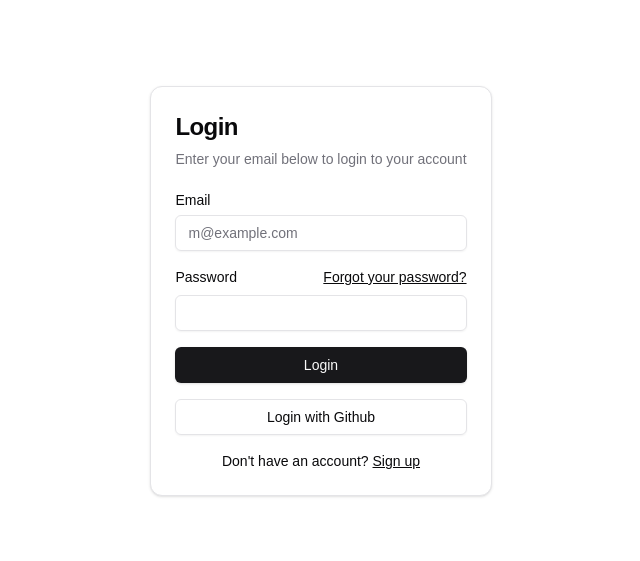
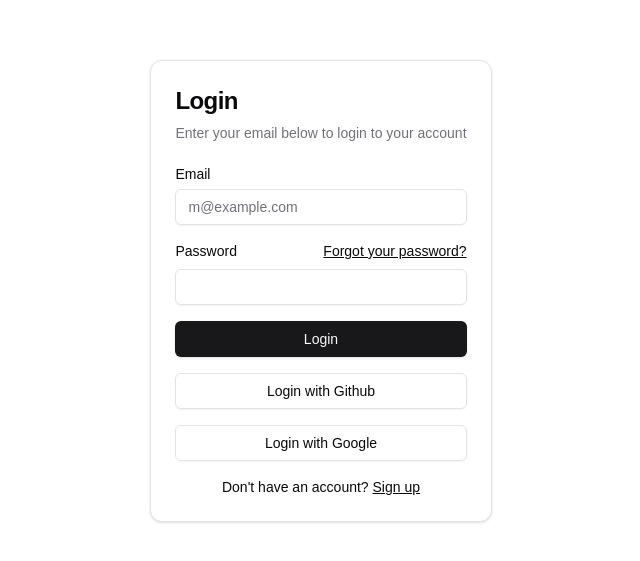
Before and after one commit to Tataro/court-back, a Next.js app: page /login in a window 1280 px wide. Shown: the part 109-670 px from the top of the page, without its empty margins (319-959 px from the left). Built offline with nearby package versions, Linux system fonts and the light colour scheme.

Commit message:
login with google

```diff
--- a/auth.ts
+++ b/auth.ts
@@ -1,8 +1,9 @@
 import NextAuth from "next-auth";
 import github from "next-auth/providers/github";
+import google from "next-auth/providers/google";
 
 export const { handlers, signIn, signOut, auth } = NextAuth({
-  providers: [github],
+  providers: [github, google],
   pages: {
     signIn: "/login",
   },
@@ -10,6 +11,7 @@ export const { handlers, signIn, signOut, auth } = NextAuth({
     authorized({ request, auth }) {
       const { pathname } = request.nextUrl;
       const isOnDashboard = pathname.startsWith("/dashboard");
+      // console.log("auth", auth);
       if (pathname === "/" || isOnDashboard) return !!auth;
       if (auth && pathname === "/login") {
         return Response.redirect(new URL("/", request.nextUrl));
--- a/components/login-form.tsx
+++ b/components/login-form.tsx
@@ -54,6 +54,16 @@ export function LoginForm() {
               Login with Github
             </Button>
           </form>
+          <form
+            action={async () => {
+              "use server";
+              await signIn("google");
+            }}
+          >
+            <Button variant="outline" className="w-full">
+              Login with Google
+            </Button>
+          </form>
         </div>
         <div className="mt-4 text-center text-sm">
           Don&apos;t have an account?{" "}
```
